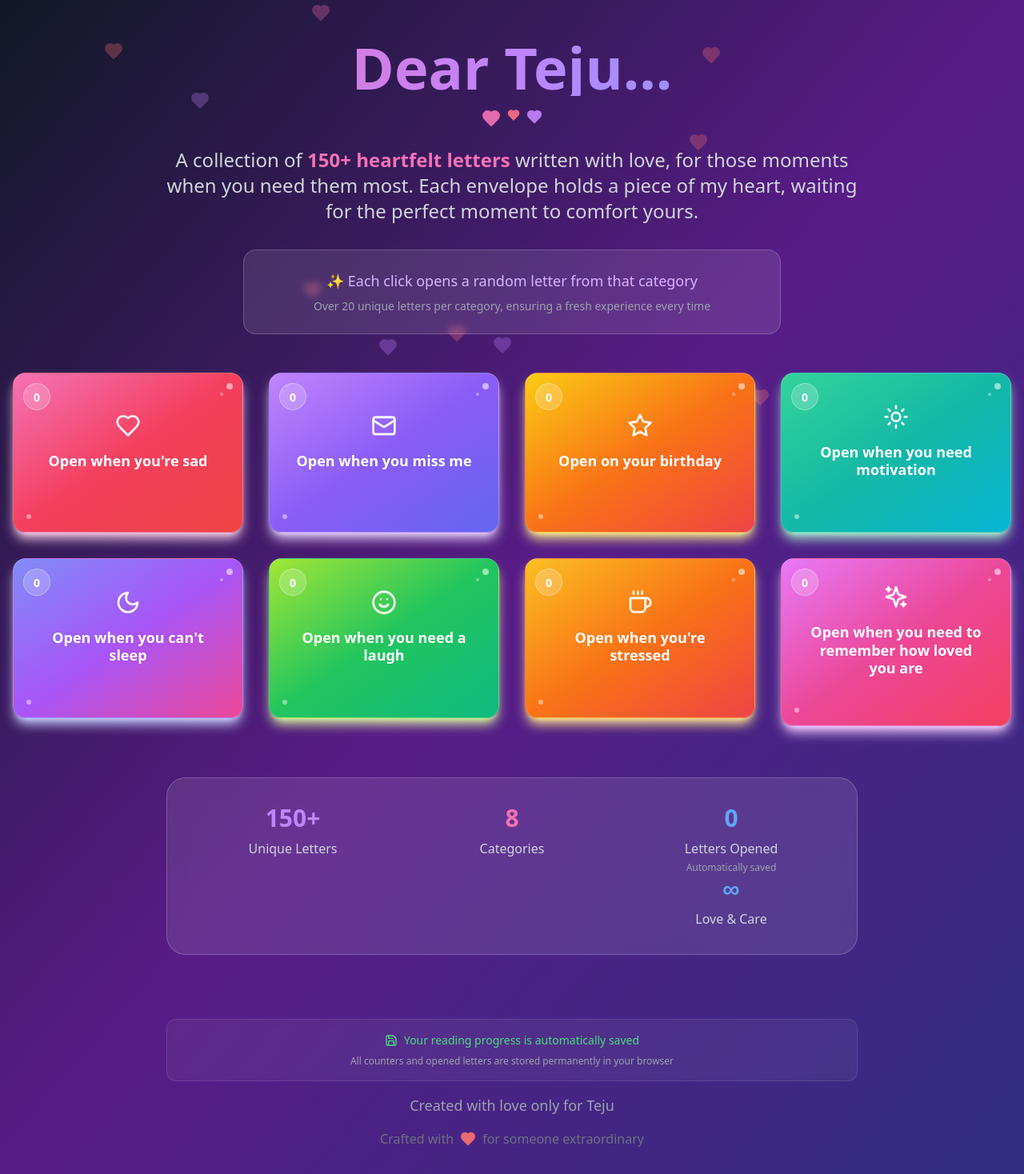
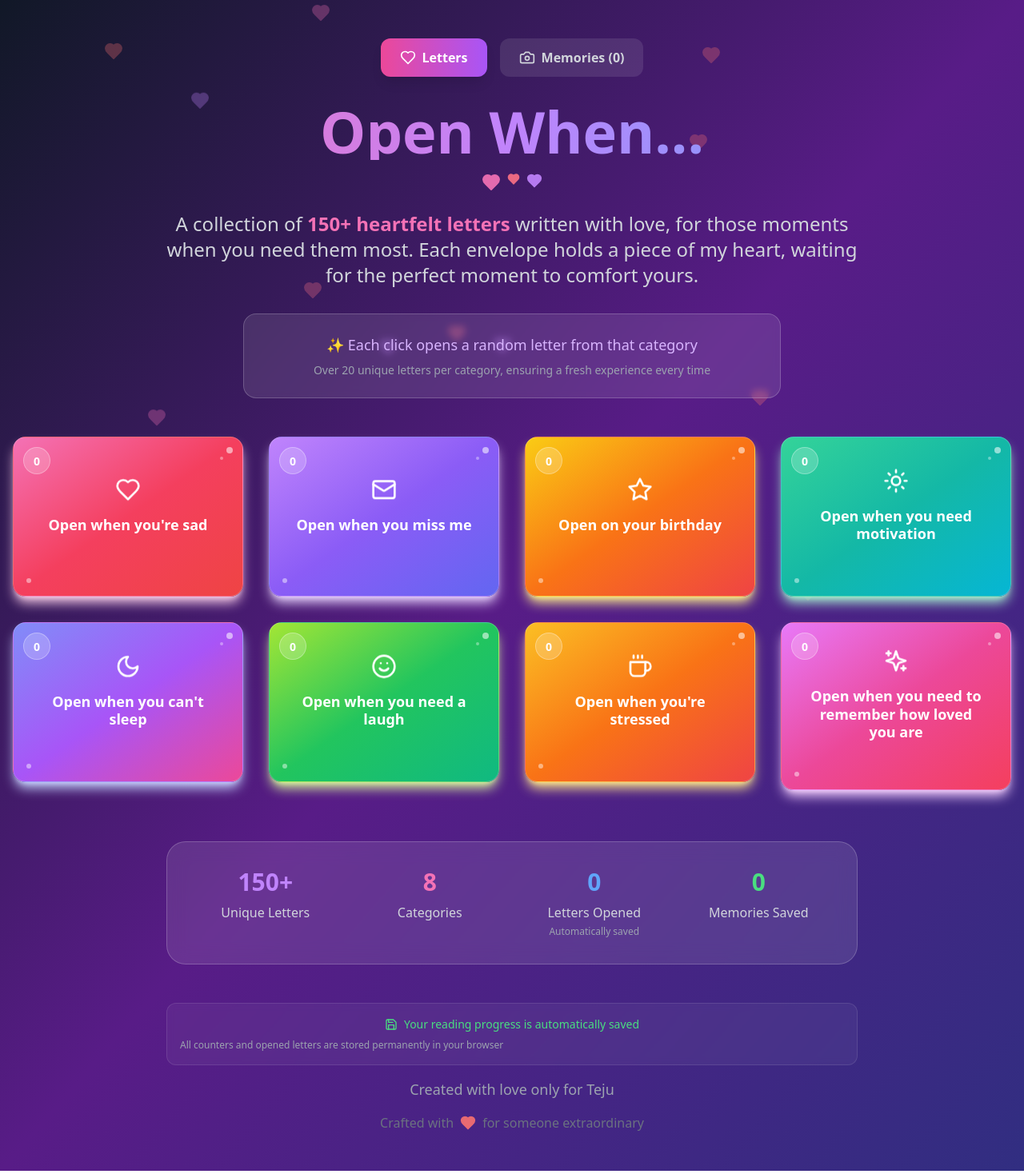
Before and after one commit to kartikbhuyar/hugs_from_internet, a React (Vite) app: page / in a window 1280 px wide. Shown: the whole page at 80% size. Built offline with nearby package versions, Linux system fonts and the light colour scheme.

Commit message:
Update App.tsx

```diff
--- a/src/App.tsx
+++ b/src/App.tsx
@@ -1,11 +1,13 @@
 import React, { useState, useEffect } from 'react';
-import { Heart, Save } from 'lucide-react';
+import { Heart, Save, Camera } from 'lucide-react';
 import { LetterCard } from './components/LetterCard';
 import { LetterModal } from './components/LetterModal';
 import { FloatingHearts } from './components/FloatingHearts';
+import { MemoriesGallery } from './components/MemoriesGallery';
 import { letterCategories } from './data/letterCategories';
 import { getRandomLetter } from './data/letterContent';
 import { LetterCategory } from './types/Letter';
+import { Memory } from './types/Memory';
 
 function App() {
   const [selectedCategory, setSelectedCategory] = useState<LetterCategory | null>(null);
@@ -14,12 +16,15 @@ function App() {
   const [categoryCounts, setCategoryCounts] = useState<Record<string, number>>({});
   const [isLoading, setIsLoading] = useState(false);
   const [saveStatus, setSaveStatus] = useState<'saved' | 'saving' | null>(null);
+  const [activeSection, setActiveSection] = useState<'letters' | 'memories'>('letters');
+  const [memories, setMemories] = useState<Memory[]>([]);
 
   // Load counts from localStorage on component mount
   useEffect(() => {
     console.log('Loading saved letter counts...');
     const savedCounts = localStorage.getItem('letterCounts');
     const savedOpenedCategories = localStorage.getItem('openedCategories');
+    const savedMemories = localStorage.getItem('memories');
 
     if (savedCounts) {
       const counts = JSON.parse(savedCounts);
@@ -31,6 +36,17 @@ function App() {
       const opened = JSON.parse(savedOpenedCategories);
       setOpenedCategories(new Set(opened));
       console.log('Loaded opened categories:', opened);
+    }
+
+    if (savedMemories) {
+      const memoriesData = JSON.parse(savedMemories);
+      // Convert date strings back to Date objects
+      const memoriesWithDates = memoriesData.map((memory: any) => ({
+        ...memory,
+        uploadedAt: new Date(memory.uploadedAt)
+      }));
+      setMemories(memoriesWithDates);
+      console.log('Loaded memories:', memoriesWithDates);
     }
   }, []);
 
@@ -54,6 +70,15 @@ function App() {
       }, 300);
     }
   }, [categoryCounts, openedCategories]);
+
+  // Save memories to localStorage whenever memories change
+  useEffect(() => {
+    if (memories.length >= 0) {
+      localStorage.setItem('memories', JSON.stringify(memories));
+      console.log('Saved memories to localStorage:', memories);
+    }
+  }, [memories]);
+
   const openLetter = async (category: LetterCategory) => {
     setIsLoading(true);
 
@@ -79,6 +104,18 @@ function App() {
     setSelectedContent('');
   };
 
+  const addMemory = (memoryData: Omit<Memory, 'id'>) => {
+    const newMemory: Memory = {
+      ...memoryData,
+      id: Date.now().toString() + Math.random().toString(36).substr(2, 9)
+    };
+    setMemories(prev => [newMemory, ...prev]);
+  };
+
+  const deleteMemory = (id: string) => {
+    setMemories(prev => prev.filter(memory => memory.id !== id));
+  };
+
   return (
     <div className="min-h-screen bg-gradient-to-br from-gray-900 via-purple-900 via-blue-900 to-indigo-900 relative overflow-hidden">
       {/* Floating hearts background */}
@@ -88,9 +125,35 @@ function App() {
       <div className="relative z-10">
         {/* Header */}
         <div className="max-w-6xl mx-auto text-center py-12 px-4">
+          {/* Navigation */}
+          <div className="flex justify-center space-x-4 mb-8">
+            <button
+              onClick={() => setActiveSection('letters')}
+              className={`px-6 py-3 rounded-xl font-bold transition-all duration-300 flex items-center space-x-2 ${
+                activeSection === 'letters'
+                  ? 'bg-gradient-to-r from-pink-500 to-purple-500 text-white shadow-lg'
+                  : 'bg-white/10 text-gray-300 hover:bg-white/20'
+              }`}
+            >
+              <Heart className="w-5 h-5" />
+              <span>Letters</span>
+            </button>
+            <button
+              onClick={() => setActiveSection('memories')}
+              className={`px-6 py-3 rounded-xl font-bold transition-all duration-300 flex items-center space-x-2 ${
+                activeSection === 'memories'
+                  ? 'bg-gradient-to-r from-pink-500 to-purple-500 text-white shadow-lg'
+                  : 'bg-white/10 text-gray-300 hover:bg-white/20'
+              }`}
+            >
+              <Camera className="w-5 h-5" />
+              <span>Memories ({memories.length})</span>
+            </button>
+          </div>
+
           <div className="mb-6">
             <h1 className="text-5xl md:text-7xl font-bold bg-gradient-to-r from-pink-400 via-purple-400 to-blue-400 bg-clip-text text-transparent mb-4 animate-fade-in">
-              Dear Teju...
+              {activeSection === 'letters' ? 'Open When...' : 'Memories'}
             </h1>
             <div className="flex justify-center space-x-2 mb-6">
               <Heart className="w-6 h-6 text-pink-400 fill-current animate-pulse" />
@@ -99,6 +162,8 @@ function App() {
             </div>
           </div>
 
+          {activeSection === 'letters' && (
+            <>
               <p className="text-xl md:text-2xl text-gray-300 max-w-4xl mx-auto leading-relaxed font-medium">
                 A collection of <span className="text-pink-400 font-semibold">150+ heartfelt letters</span> written with love,
                 for those moments when you need them most. Each envelope holds a piece of my heart,
@@ -109,8 +174,13 @@ function App() {
                 <p className="font-medium text-purple-300">✨ Each click opens a random letter from that category</p>
                 <p className="text-sm mt-2 text-gray-400">Over 20 unique letters per category, ensuring a fresh experience every time</p>
               </div>
+            </>
+          )}
         </div>
 
+        {/* Content Sections */}
+        {activeSection === 'letters' ? (
+          <>
             {/* Letters Grid */}
             <div className="max-w-7xl mx-auto px-4 pb-16">
               <div className="grid grid-cols-1 md:grid-cols-2 lg:grid-cols-3 xl:grid-cols-4 gap-8">
@@ -141,7 +211,7 @@ function App() {
                   </div>
                 )}
 
-            <div className="grid grid-cols-1 md:grid-cols-3 gap-6 text-center">
+                <div className="grid grid-cols-1 md:grid-cols-4 gap-6 text-center">
                   <div>
                     <div className="text-3xl font-bold text-purple-400 mb-2">150+</div>
                     <div className="text-gray-300 font-medium">Unique Letters</div>
@@ -156,15 +226,26 @@ function App() {
                     </div>
                     <div className="text-gray-300 font-medium">Letters Opened</div>
                     <div className="text-xs text-gray-400 mt-1">Automatically saved</div>
-                <div className="text-3xl font-bold text-blue-400 mb-2">∞</div>
-                <div className="text-gray-300 font-medium">Love & Care</div>
+                  </div>
+                  <div>
+                    <div className="text-3xl font-bold text-green-400 mb-2">{memories.length}</div>
+                    <div className="text-gray-300 font-medium">Memories Saved</div>
                   </div>
                 </div>
               </div>
             </div>
+          </>
+        ) : (
+          <MemoriesGallery
+            memories={memories}
+            onAddMemory={addMemory}
+            onDeleteMemory={deleteMemory}
+          />
+        )}
 
-        {/* Footer */}
-        <div className="max-w-4xl mx-auto text-center py-8 px-4">
+        {/* Footer - only show on letters section */}
+        {activeSection === 'letters' && (
+          <div className="max-w-4xl mx-auto px-4 pb-12">
             <div className="mb-4 text-sm text-gray-400 bg-white/5 backdrop-blur-sm rounded-xl p-4 border border-white/10">
               <div className="flex items-center justify-center space-x-2 mb-2">
                 <Save className="w-4 h-4 text-green-400" />
@@ -173,6 +254,7 @@ function App() {
               <p className="text-xs">All counters and opened letters are stored permanently in your browser</p>
             </div>
 
+            <div className="text-center">
               <p className="text-gray-400 text-lg mb-4">
                 Created with love only for Teju
               </p>
@@ -182,6 +264,8 @@ function App() {
                 <span className="text-gray-500">for someone extraordinary</span>
               </div>
             </div>
+          </div>
+        )}
       </div>
 
       {/* Modal */}
```
Lines whose indentation alone changed are shown as unchanged.
